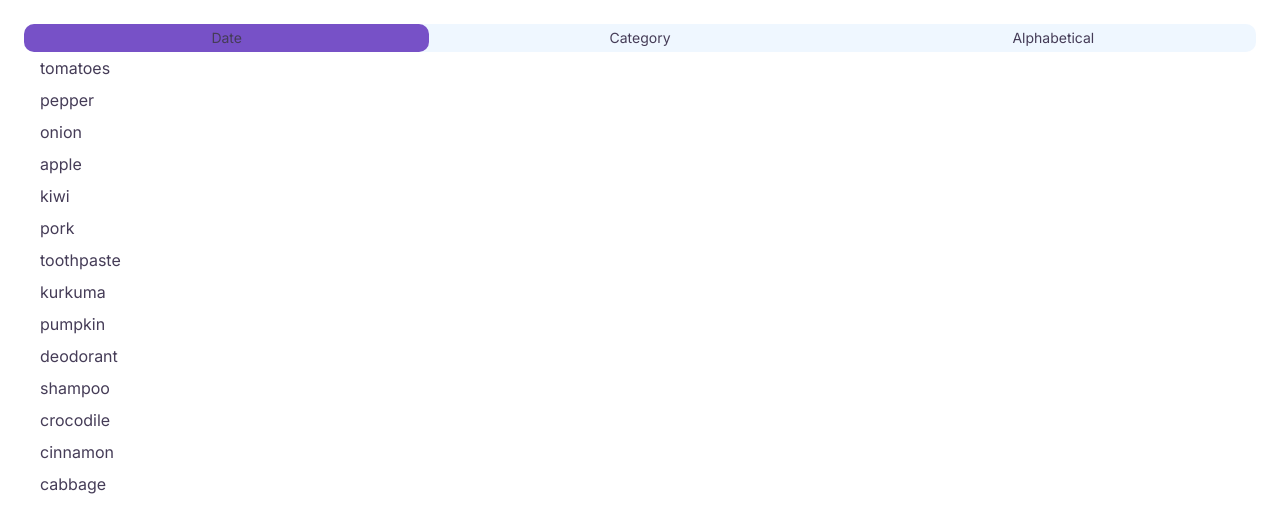
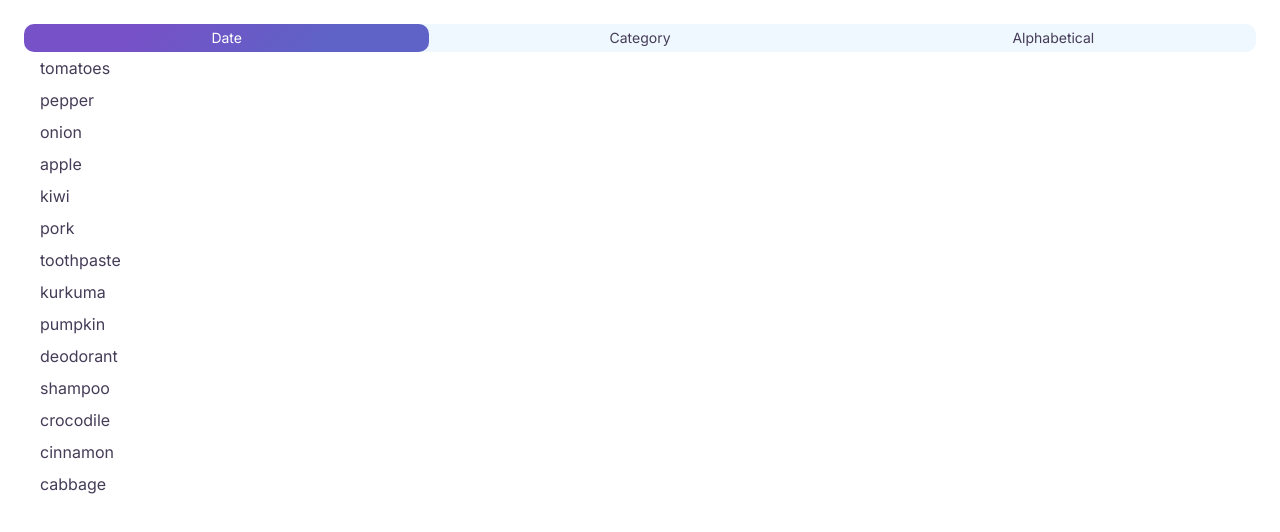
Before and after one commit to devhausleipzigacademy/camp8-final-project, a Next.js app: page /list in a window 1280 px wide. Shown: the top 532 px of the page. Built offline with nearby package versions, Linux system fonts and the light colour scheme.

Commit message:
styling applied

```diff
--- a/src/components/List/SortBySwitches.tsx
+++ b/src/components/List/SortBySwitches.tsx
@@ -59,7 +59,7 @@ export function SortBySwitches(props: SortByProps) {
   return (
     <>
       <RadioGroup
-        className="flex flex-row justify-center items-center bg-[#BEDFFF40] h-7 gap-2 rounded-[10px]"
+        className="font-sans flex flex-row justify-center items-center bg-secondary-transparent text-sm h-7 gap-2 rounded-[10px]"
         value={props.sortBy}
         onChange={props.setSort}
       >
@@ -67,8 +67,8 @@ export function SortBySwitches(props: SortByProps) {
           {({ checked }) => (
             <p
               className={clsx(
-                "h-full  flex justify-center items-center rounded-[10px] text-sm",
-                checked ? "bg-[#7751C7] text-white" : ""
+                "h-full  flex justify-center items-center rounded-[10px] ",
+                checked ? "bg-primary-default-background text-text-white" : ""
               )}
             >
               Date
@@ -79,8 +79,8 @@ export function SortBySwitches(props: SortByProps) {
           {({ checked }) => (
             <p
               className={clsx(
-                "h-full  flex justify-center items-center rounded-[10px] text-sm",
-                checked ? "bg-[#7751C7] text-white" : ""
+                "h-full  flex justify-center items-center rounded-[10px] ",
+                checked ? "bg-primary-default-background text-text-white" : ""
               )}
             >
               Category
@@ -91,8 +91,8 @@ export function SortBySwitches(props: SortByProps) {
           {({ checked }) => (
             <p
               className={clsx(
-                "h-full  flex justify-center items-center rounded-[10px] text-sm",
-                checked ? "bg-[#7751C7] text-white" : ""
+                "h-full  flex justify-center items-center rounded-[10px] ",
+                checked ? "bg-primary-default-background text-text-white" : ""
               )}
             >
               Alphabetical
```
Also changed, not shown: package.json (+5 -3 lines), 2 other files (tests, documents, lock files or other folders).
